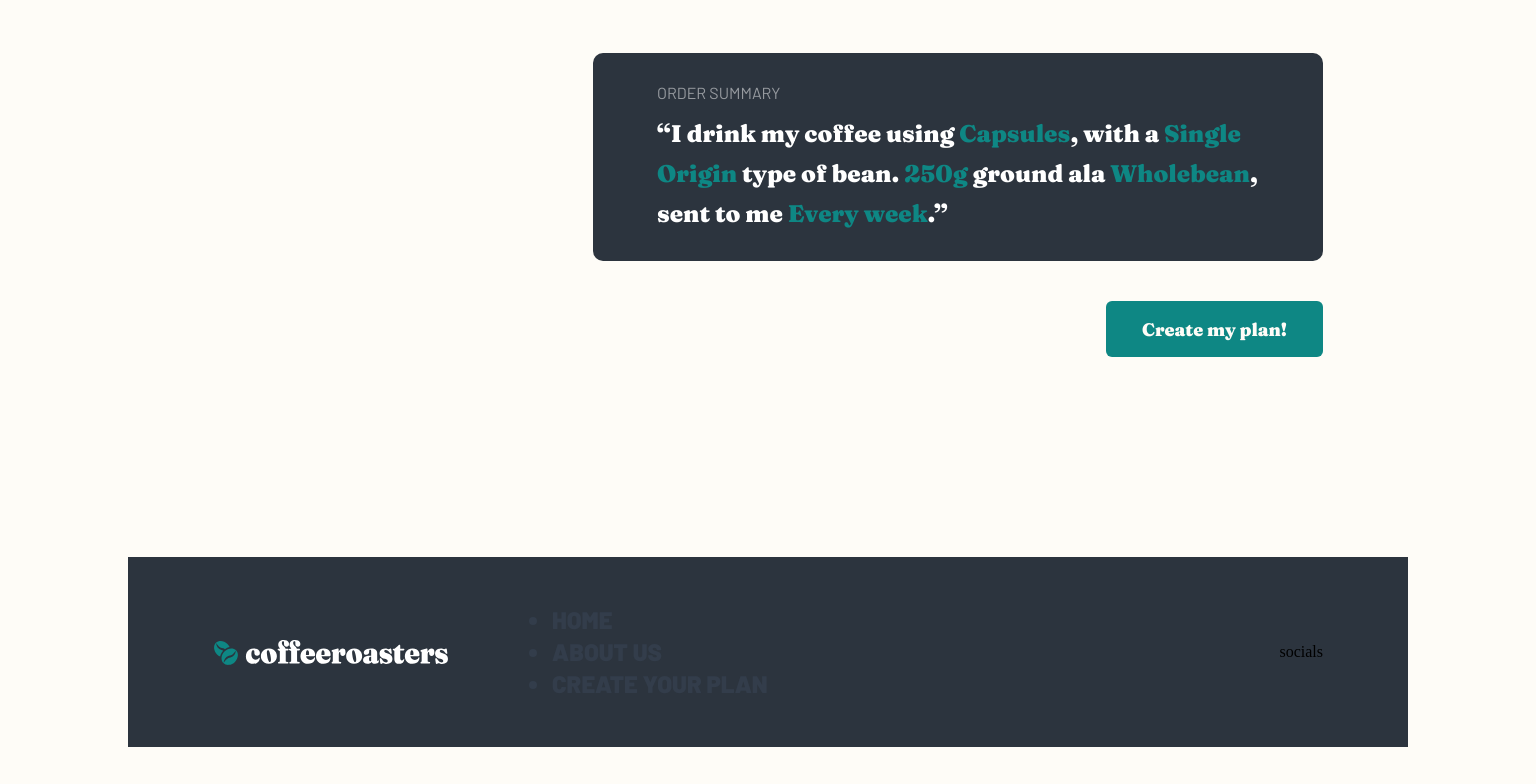
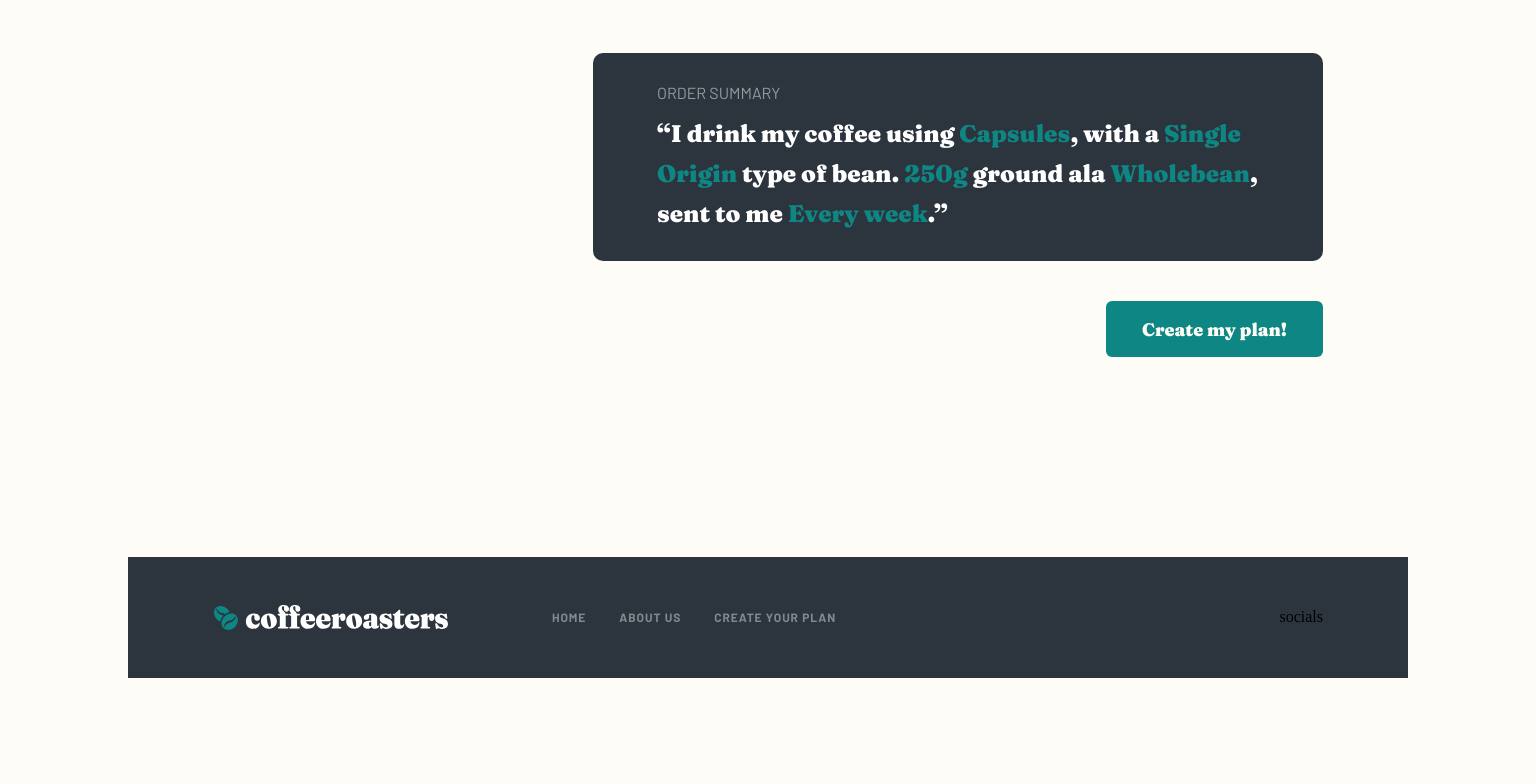
Before and after one commit to Marjolein-Kasman-de-Jong/coffeeroasters, a React (Vite) app: page /subscribe in a window 1536 px wide. Shown: the part 2015-2799 px from the top of the page. Built offline with nearby package versions, Linux system fonts and the light colour scheme.

Commit message:
Style footer navlinks

```diff
--- a/src/components/nav-links/NavLinks.jsx
+++ b/src/components/nav-links/NavLinks.jsx
@@ -17,8 +17,7 @@ export default function NavLinks({ isOpen, toggleIsOpen }) {
         <>
             {
                 <ul className={`nav-links ${isOpen || !isMobile ? "open" : ""}`}>
-                    {/* <li className={isMobile ? "nav-item-header" : "paragraph-2 grey"}> */}
-                    <li className="nav-item-header">
+                    <li className="nav-item">
                         <Link
                             to="/"
                             onClick={handleClick}
@@ -26,8 +25,7 @@ export default function NavLinks({ isOpen, toggleIsOpen }) {
                             Home
                         </Link>
                     </li>
-                    {/* <li className={isMobile ? "nav-item-header" : "paragraph-2 grey"}> */}
-                    <li className="nav-item-header">
+                    <li className="nav-item">
                         <Link
                             to="/about-us"
                             onClick={handleClick}
@@ -35,8 +33,7 @@ export default function NavLinks({ isOpen, toggleIsOpen }) {
                             About Us
                         </Link>
                     </li>
-                    {/* <li className={isMobile ? "nav-item-header" : "paragraph-2 grey"}> */}
-                    <li className="nav-item-header">
+                    <li className="nav-item">
                         <Link
                             to="/subscribe"
                             onClick={handleClick}
--- a/src/components/nav-links/nav-links.css
+++ b/src/components/nav-links/nav-links.css
@@ -40,3 +40,18 @@
         transition: top 0s;
     }
 }
+
+.page-footer .nav-links {
+    display: flex;
+    flex-direction: column;
+    align-items: center;
+    gap: 24px;
+    list-style: none;
+}
+
+@media screen and (min-width: 768px) {
+    .page-footer .nav-links {
+        flex-direction: row;
+        gap: 33px;
+    }
+}
--- a/src/index.css
+++ b/src/index.css
@@ -528,9 +528,8 @@ html {
 
 /* --Nav items */
 
-/* ----Header */
-
-.nav-item-header {
+@media screen and (max-width: 375px) {
+  .page-header .nav-item {
     font-family: "Fraunces";
     font-style: normal;
     font-weight: 900;
@@ -538,9 +537,9 @@ html {
     font-size: 1.5rem;
     line-height: 2rem;
   }
+}
 
-@media screen and (min-width: 768px) {
-  .nav-item-header {
+.nav-item {
   font-family: "Barlow";
   font-style: normal;
   font-weight: 700;
@@ -551,12 +550,18 @@ html {
   text-transform: uppercase;
   transition: all .3s;
 }
+
+@media screen and (min-width: 1440px) {
+  .nav-item:hover {
+    cursor: pointer;
+    color: var(--dark-grey-blue);
+  }
 }
 
 @media screen and (min-width: 1440px) {
-  .nav-item-header:hover {
+  .page-footer .nav-item:hover {
     cursor: pointer;
-    color: var(--dark-grey-blue);
+    color: var(--light-cream);
   }
 }
 
--- a/src/sections/page-footer/page-footer.css
+++ b/src/sections/page-footer/page-footer.css
@@ -4,7 +4,6 @@
     margin: 120px auto 72px auto;
     padding: 54px;
     position: relative;
-    z-index: -20;
     display: flex;
     flex-direction: column;
     align-items: center;
```
Lines whose indentation alone changed are shown as unchanged.
